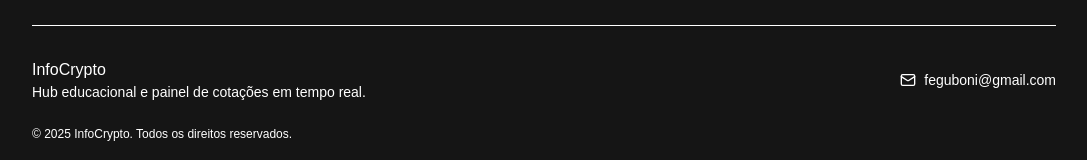
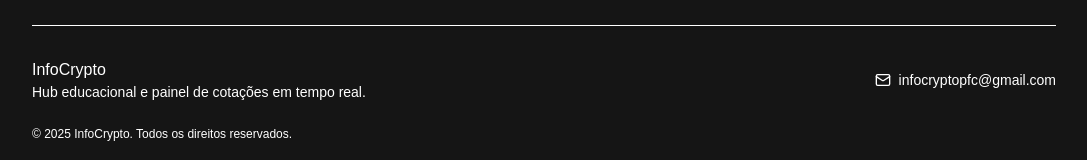
Before and after one commit to PFC-S-i/PFC-s.i, a Next.js app: page /forum in a window 1280 px wide. Shown: the part 446-606 px from the top of the page, without its empty margins (96-1183 px from the left). Built offline with nearby package versions, Linux system fonts and the light colour scheme; no server answers.

Commit message:
:recycle: fix email

```diff
--- a/src/app/forum/components/post-card.tsx
+++ b/src/app/forum/components/post-card.tsx
@@ -1,4 +1,3 @@
-// src/app/forum/components/post-card.tsx
 "use client";
 
 import { useAIBadge } from "@/app/forum/hooks/useAIBadge";
@@ -42,14 +41,12 @@
 type Vote = -1 | 0 | 1;
 type AILabel = "crypto" | "offtopic" | "uncertain";
 
-/* ====== DEBUG LOGGING ====== */
 const DEBUG = (process.env.NEXT_PUBLIC_AI_DEBUG ?? "1") !== "0";
 const TAG = "[AI-BADGE]";
 const d = (...args: unknown[]) => {
   if (DEBUG) console.debug(TAG, ...args);
 };
 
-/* ====== FILA GLOBAL + CONTROLES ====== */
 const CONCURRENCY = 1;
 let running = 0;
 const queue: Array<() => Promise<void>> = [];
@@ -101,7 +98,6 @@
   coin_id?: string | null;
 };
 
-/* ====== RETRY COM BACKOFF + PERSISTÊNCIA DE TENTATIVAS ====== */
 const MAX_RETRIES = 5;
 const BASE_DELAY_MS = 1500;
 
@@ -166,9 +162,7 @@
     if (typeof window === "undefined") return;
     localStorage.removeItem(attemptsKey(lsKey));
     d("clearAttempts", lsKey);
-  } catch {
-    // ignore
-  }
+  } catch {}
 }
 function scheduleRetry(
   lsKey: string,
@@ -189,14 +183,11 @@
   }, delay);
 }
 
-/* ====== LS helpers ====== */
 function saveAiBadge(key: string, label: AILabel) {
   try {
     localStorage.setItem(key, JSON.stringify({ label, at: Date.now() }));
     d("saved badge to LS:", key, "→", label);
-  } catch {
-    // ignore
-  }
+  } catch {}
 }
 function safeReadLS<T = unknown>(key: string): T | null {
   try {
@@ -239,7 +230,7 @@
   d("tryClassify START", { lsKey, postId, title });
 
   enqueue(async () => {
-    // pequena espera aleatória pra não bater tudo junto
+    // pequena espera   pra não bater tudo junto
     await sleep(120 + Math.floor(Math.random() * 180));
 
     let res: ClassifyResult | null = null;
@@ -269,8 +260,6 @@
     d("tryClassify END", lsKey);
   });
 }
-
-/* ========================= Componente ========================= */
 
 export function PostCard({
   post,
--- a/src/components/footer/footer.tsx
+++ b/src/components/footer/footer.tsx
@@ -20,10 +20,10 @@
         <div className="flex items-center gap-2 text-muted-foreground">
           <Mail className="h-4 w-4" aria-hidden />
           <a
-            href="mailto:feguboni@gmail.com"
+            href="mailto:infocryptopfc@gmail.com"
             className="hover:text-foreground transition-colors"
           >
-            feguboni@gmail.com
+            infocryptopfc@gmail.com
           </a>
         </div>
       </div>
```
